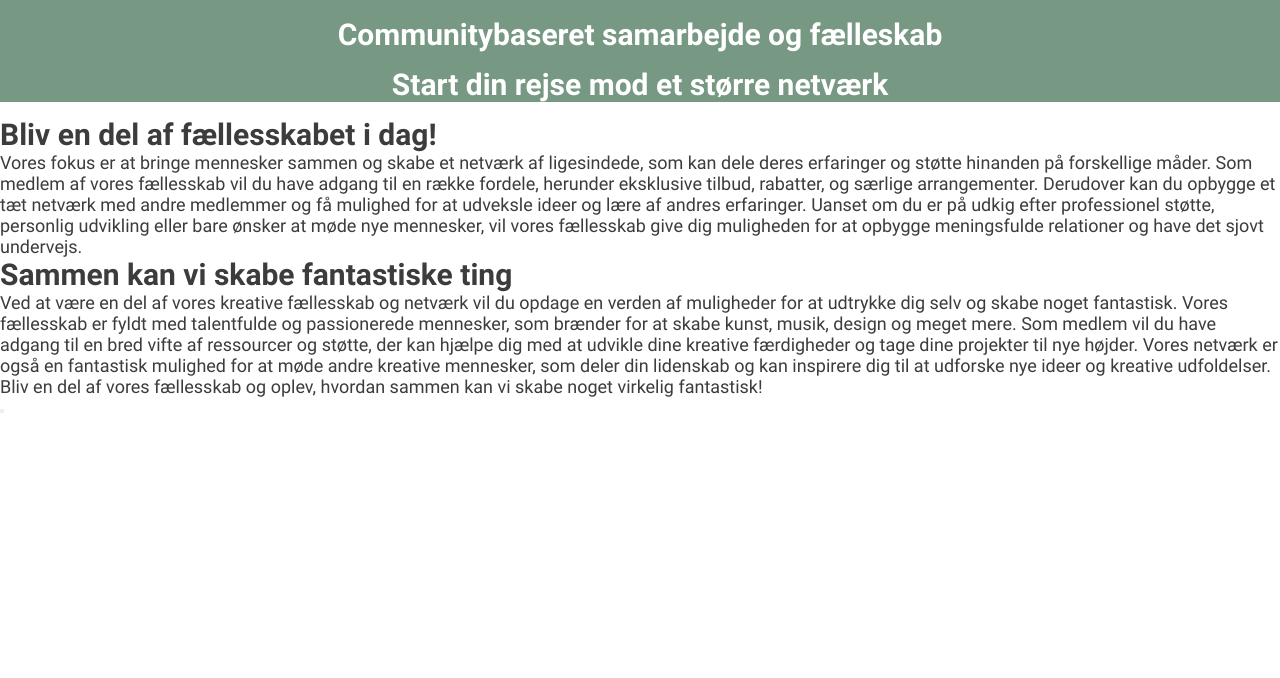
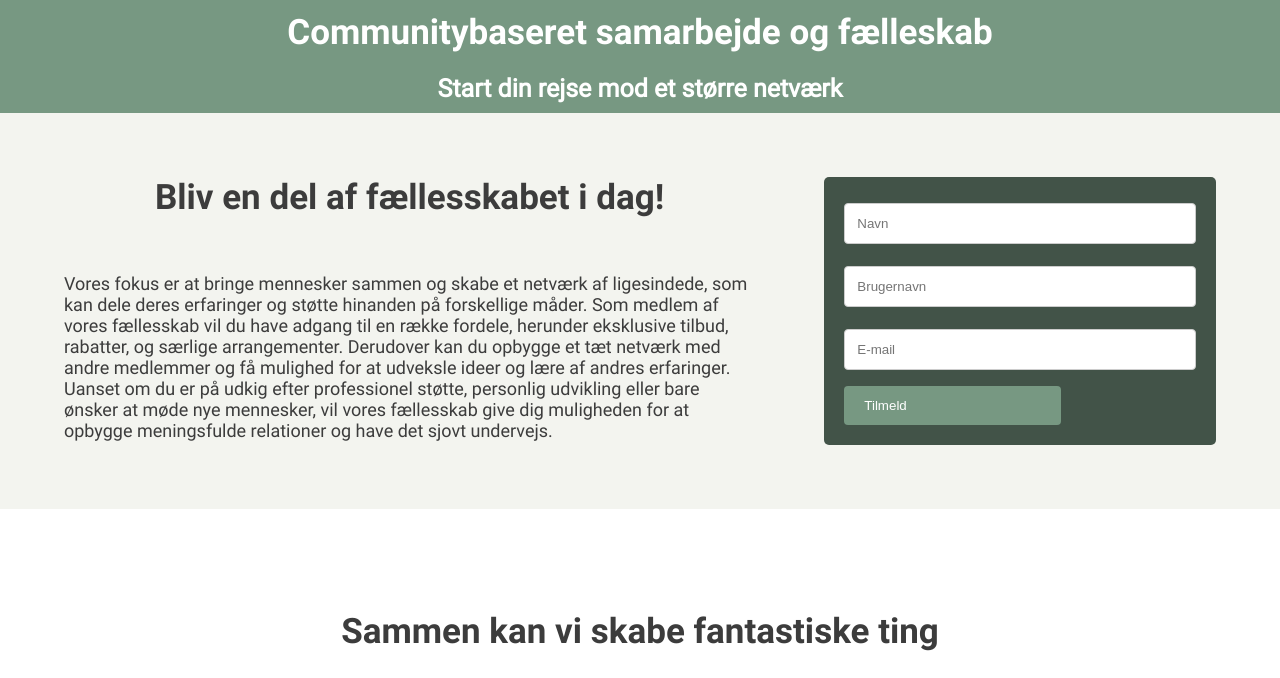
Before and after one commit to vevest/brug-af-github, a plain HTML site: page index.html in a window 1280 px wide. Shown: the part 962-1640 px from the top of the page. Before the commit the page ends 1377 px from the top, so only its background shows below. Drawn offline with Linux system fonts and the light colour scheme.

Commit message:
finished

```diff
--- a/index.css
+++ b/index.css
@@ -6,11 +6,17 @@
     text-decoration: none;
 }
 
-h2, h3 {
+h2 {
     font-family: 'Roboto-Bold';
     color: var(--tekst-color);
-    font-size: 30px;
+    font-size: 35px;
 
+}
+
+h3{
+    font-family: 'Roboto-reg';
+    color: var(--tekst-color);
+    font-size: 25px;
 }
 
 p{
@@ -30,9 +36,38 @@ p{
 .box1 h2, h3{
     color:white;
     text-align: center;
-    margin: 15px;
+    padding: 0.8%;
 }
 
+.grid_2-1{
+    display: grid;
+    grid-template-columns: 3fr 2fr;
+    background-color: var(--lys-color);
+    padding: 5%;
+}
+
+.container{
+    margin-left: 15%;
+}
+
+#box2{
+    text-align: center;
+    margin-bottom: 55px;
+
+}
+
+.box3{
+    margin: 8%;
+    text-align: center;
+}
+
+.overskrift{
+    margin: 5%;
+}
+
+.undertekst{
+   margin-bottom: 10%;
+}
 
 
 @font-face {
@@ -44,3 +79,38 @@ p{
     font-family: "Roboto-bold";
     src: url(Opgave/Roboto/Roboto-Bold.ttf);
 }
+
+
+/* Style inputs with type="text", select elements and textareas */
+input[type=text], select, textarea {
+    width: 100%; /* Full width */
+    padding: 12px; /* Some padding */
+    border: 1px solid #ccc; /* Gray border */
+    border-radius: 4px; /* Rounded borders */
+    box-sizing: border-box; /* Make sure that padding and width stays in place */
+    margin-top: 6px; /* Add a top margin */
+    margin-bottom: 16px; /* Bottom margin */
+    resize: vertical /* Allow the user to vertically resize the textarea (not horizontally) */
+  }
+
+  /* Style the submit button with a specific background color etc */
+  input[type=tilmeld] {
+    background-color:var(--lysegrøn-color);
+    color: white;
+    padding: 12px 20px;
+    border: none;
+    border-radius: 4px;
+    cursor: pointer;
+  }
+
+  /* When moving the mouse over the submit button, add a darker green color */
+  input[type=tilmeld]:hover {
+    background-color: var(--mørkegrøn-color);
+  }
+
+  /* Add a background color and some padding around the form */
+  .container {
+    border-radius: 5px;
+    background-color: var(--mørkegrøn-color);
+    padding: 20px;
+  }
--- a/index.html
+++ b/index.html
@@ -19,6 +19,7 @@
 
     <main>
         <div class="grid_2-1">
+            <div class="del1">
                 <div id="box2">
                     <h2>
                         Bliv en del af fællesskabet i dag!
@@ -41,15 +42,30 @@
                     </p>
                 </div>
             </div>
+            <div class="container">
+                <form action="action_page.php">
+
+
+                  <input type="text" id="navn" name="navn" placeholder="Navn">
+
+                  <input type="text" id="bruger" name="brugernavn" placeholder="Brugernavn">
+
+                  <input type="text" id="email" name="e-mail" placeholder="E-mail">
+
+                  <input type="tilmeld" value="Tilmeld">
+
+                </form>
+              </div>
+        </div>
 
 
 
 
-        <div>
-            <h2>
+        <div class="box3">
+            <h2 class="overskrift">
                 Sammen kan vi skabe fantastiske ting
             </h2>
-            <p>
+            <p class="undertekst">
                 Ved at være en del af vores kreative fællesskab og netværk vil du opdage en verden af
                 muligheder for at udtrykke dig selv og skabe noget fantastisk.
                 Vores fællesskab er fyldt med talentfulde og passionerede mennesker, som brænder for at
```
Lines whose indentation alone changed are shown as unchanged.
